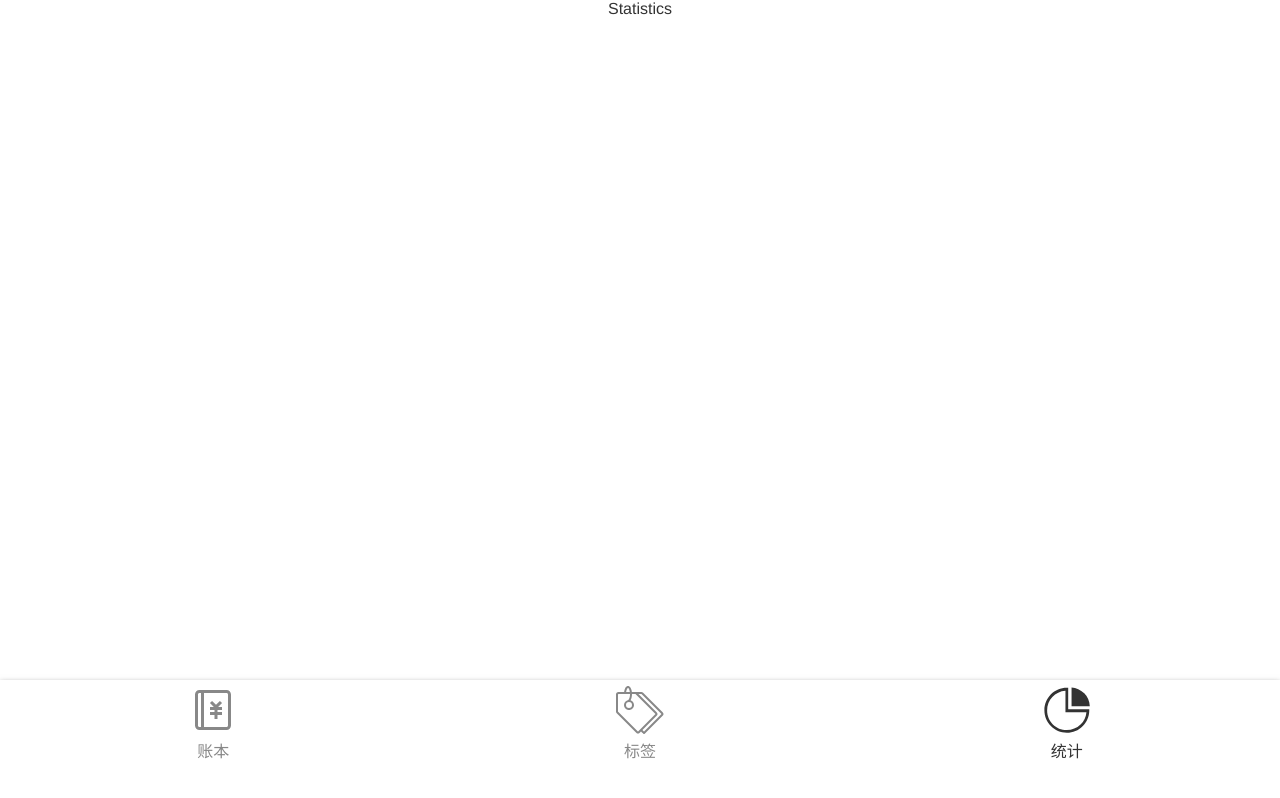
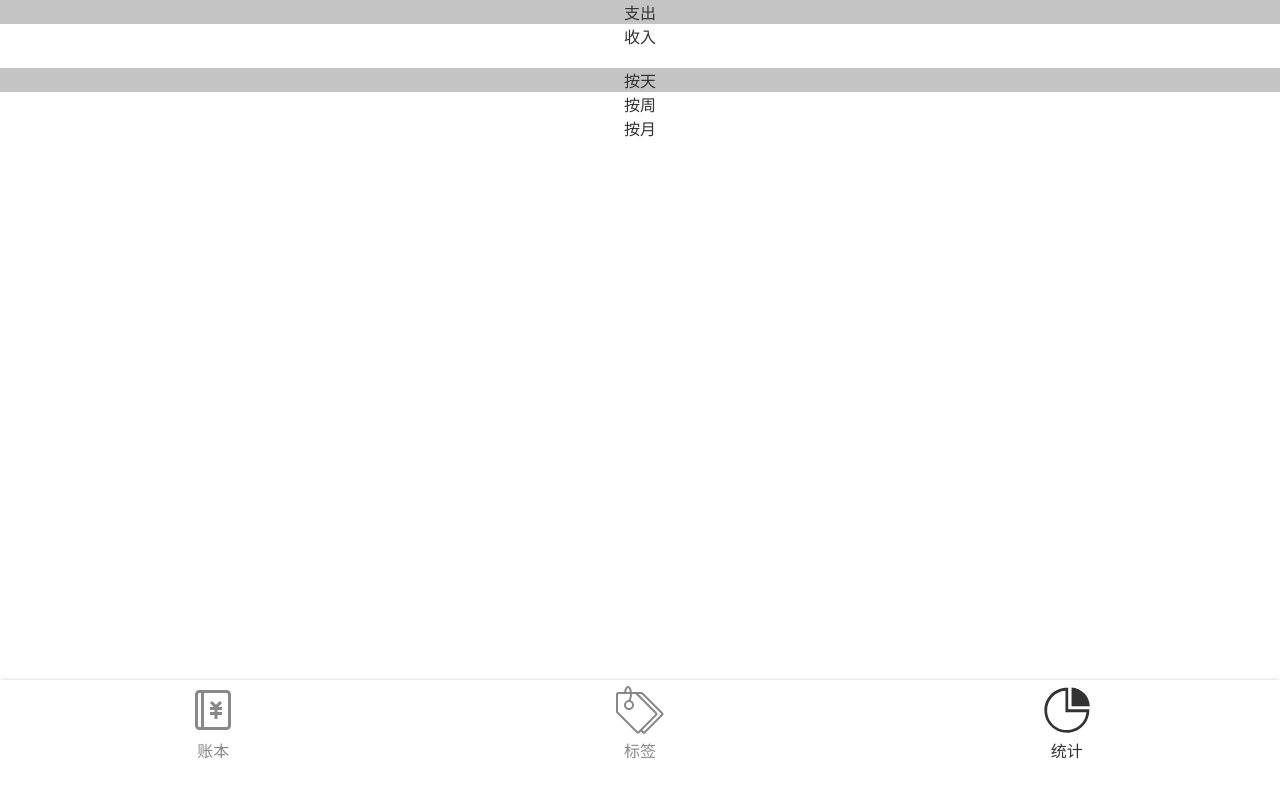
Before and after one commit to JianLiu93/neko-money-0.1, a Vue app: page /#/statistics in a window 1280 px wide. Built offline with nearby package versions, Linux system fonts and the light colour scheme.

Commit message:
statistics constructing! 0.8

```diff
--- /dev/null
+++ b/src/components/Tabs.vue
@@ -0,0 +1,37 @@
+<template>
+	<div>
+		<ul class="tabs">
+			<li v-for="item in dataSource" :key="item.value"
+			:class="{selected: item.value === value,
+			[classPrefix + '-item']: classPrefix}"
+			@click="select(item)">{{item.text}}</li>
+		</ul>
+	</div>
+</template>
+
+<script lang="ts">
+	import Vue from 'vue'
+	import { Component, Prop } from 'vue-property-decorator'
+
+	type DataSourceItem = {text: string, value: string}
+
+	@Component
+	export default class Tabs extends Vue {
+		@Prop({required: true}) dataSource!: DataSourceItem[];
+		@Prop(String) readonly value !: string;
+		@Prop(String) readonly classPrefix?: string;
+
+		select(item: DataSourceItem) :void {
+			this.$emit('update:value', item.value);
+		}
+
+	}
+</script>
+
+<style lang="scss" scoped>
+.tabs {
+	li.selected {
+			background: #eee;
+		}
+}
+</style>
--- a/src/components/Types.vue
+++ b/src/components/Types.vue
@@ -1,9 +1,11 @@
 <template>
 	<div>
 		<ul class="types">
-			<li :class="type === '-' && 'selected'"
+			<li :class="{selected: myType === '-',
+			[classPrefix + '-item']: classPrefix}"
 			@click="selectType('-')">支出</li>
-			<li :class="type === '+' && 'selected'"
+			<li :class="{selected: myType === '+',
+			[classPrefix + '-item']: classPrefix}"
 			@click="selectType('+')">收入</li>
 		</ul>
 	</div>
@@ -15,16 +17,19 @@
 
 	@Component
 	export default class Types extends Vue {
-		type = '-';
+		@Prop(String) readonly type!: string;
+		@Prop(String) readonly classPrefix?: string;
+
+		myType = this.type;
 
 		selectType(type: string) :void {
 			if((type !== '-') && (type !== '+')) {
 				throw new Error('wrong type');
 			}
-			this.type = type;
+			this.myType = type;
 		}
 
-		@Watch('type')
+		@Watch('myType')
 		onTypeChanged(value: string): void {
 			this.$emit('update:type', value);
 		}
--- /dev/null
+++ b/src/constants/intervalList.ts
@@ -0,0 +1,7 @@
+const intervalList = Object.freeze([
+	{text: '按天', value: 'day'},
+	{text: '按周', value: 'week'},
+	{text: '按月', value: 'month'}
+]);
+
+export default intervalList;
--- a/src/models/recordModel.ts
+++ b/src/models/recordModel.ts
@@ -25,7 +25,7 @@ const recordModel = {
 	},
 	create(record: RecordData): void {
 		const copyRecord: RecordData = this.clone(record);
-		copyRecord.createdAt = new Date();
+        copyRecord.createdAt = new Date().toISOString();
 		this.data.push(copyRecord);
 		this.save();
 	}
--- a/src/store/index.ts
+++ b/src/store/index.ts
@@ -11,7 +11,7 @@ const tagBasic: Tag[] = [
 	{id: '4', name:'衣妆'},
 	{id: '5', name:'娱乐'}
 ]
-function clone(data: any): any {
+function clone<T>(data: T): T {
   return JSON.parse(JSON.stringify(data));
 }
 
@@ -31,7 +31,7 @@ const store = new Vuex.Store({
     },
     createRecords(state, record: RecordData): void {
       const copyRecord: RecordData = clone(record);
-      copyRecord.createdAt = new Date();
+      copyRecord.createdAt = new Date().toISOString();
       state.recordList && state.recordList.push(copyRecord);
       store.commit('saveRecords');
     },
--- a/src/types/custom.d.ts
+++ b/src/types/custom.d.ts
@@ -3,7 +3,7 @@ declare	type RecordData = {
 	note: string
 	type: string
 	sum: number
-	createdAt?: Date  //类
+	createdAt?: string
 }
 
 type Tag = {
--- a/src/views/EditLabel.vue
+++ b/src/views/EditLabel.vue
@@ -37,7 +37,6 @@
 			}
 		}
 		onChangeTag(tagName: string): void {
-			console.log(tagName);
 			if(this.tag) {
 			this.$store.commit('updateTags', {id: this.tag.id, name: tagName});
 			}
--- a/src/views/Money.vue
+++ b/src/views/Money.vue
@@ -4,7 +4,7 @@
 	<Tags :data-tags="tags" @update:tag="onUpdateTag" />
 	<Notes class="noteBar" @update:value="onUpdateNote"
 	field-name="备注" placeholder="请在这里输入简要备注"/>
-	<Types @update:type="onUpdateType" />
+	<Types type="-" @update:type="onUpdateType" />
 	<Calculator @update:sum="onUpdateSum" @submit="saveRecord"/>
 	{{recordList}}
     </wrapper>
--- a/src/views/Statistics.vue
+++ b/src/views/Statistics.vue
@@ -1,17 +1,116 @@
 <template>
-	<div>
-		<wrapper>Statistics</wrapper>
-	</div>
+	<wrapper>
+		<div class="top statistics">
+		<Types class-prefix="type" type="-" @update:type="updateType"/>
+		<Tabs class-prefix="interval" :data-source="intervalList" :value.sync="interval" />
+		</div>
+		<ul>
+			<li v-for="(group, index) in result" :key="index">
+				<h3 class="title">{{group.title}}</h3>
+				<ul>
+					<li class="record" v-for="item in group.items" :key="item.id">
+						<span>{{tagString(item.tag)}}</span>
+						<span class="notes">{{item.note}}</span>
+						<span>￥{{item.sum}}</span>
+					</li>
+				</ul>
+			</li>
+		</ul>
+
+	</wrapper>
 </template>
 
 <script lang="ts">
+	import Vue from 'vue'
+	import { Component } from 'vue-property-decorator'
+	import Types from '@/components/Types.vue';
+	import Tabs from '@/components/Tabs.vue';
+	import intervalList from '@/constants/intervalList';
 
-	export default {
-		name: 'Statistics',
+	type HashTableValue = { title: string, items: RecordData[] }
 
+	@Component({
+		components: { Types, Tabs },
+	})
+	export default class Statistics extends Vue {
+		type = '-';
+		interval = 'day';
+		intervalList = intervalList;
+
+		get recordList(): RecordData[] {
+			return this.$store.state.recordList;
+		}
+		get result(): { [key: string]: HashTableValue } {
+			const {recordList} = this;
+			const hashTable: { [key: string]: HashTableValue } = {};
+			for(let i=0; i<recordList.length; i++) {
+				console.log(recordList[i].createdAt);
+				const [date, time] = recordList[i].createdAt!.split('T');
+				hashTable[date] = hashTable[date] || {title: date, items:[]};
+				hashTable[date].items.push(recordList[i]);
+			}
+			console.log(hashTable);
+			return hashTable;
+		}
+
+		beforeCreate(): void {
+			this.$store.commit('fetchRecords');
+		}
+
+
+		updateType(value: string): void {
+			this.type = value;
+		}
+		tagString(tag: string): string {
+			return tag.length === 0 ? 'none' : tag;
+		}
+
+		beautify(string: string) {
+			const day = new Date();
+		}
 	}
 </script>
 
-<style scoped>
-
+<style  lang="scss" scoped>
+	.top ::v-deep {
+		.type-item {
+		background: #fff;
+		&.selected {
+			background: #c4c4c4;
+			&::after {
+				display: none;
+			}
+		}
+		}
+		.tabs {
+		margin-top: 20px;
+		.interval-item {
+		background: #fff;
+		&.selected {
+			background: #c4c4c4;
+		}
+		}
+		}
+	}
+	%item {
+		padding: 8px 16px;
+		line-height: 24px;
+		min-height: 40px;
+		display: flex;
+		justify-content: space-between;
+		align-content: center;
+	}
+	.title {
+		background: #eee;
+		@extend %item;
+	}
+	.record {
+		background: #fff;
+		@extend %item;
+	}
+	.notes {
+		margin-right: auto;
+		margin-left: 8px;
+		color: #aaa;
+	}
 </style>
```
Also changed, not shown: src/assets/style/reset.css (+7 -0 lines), src/components/Nav.vue (+6 -8 lines).
